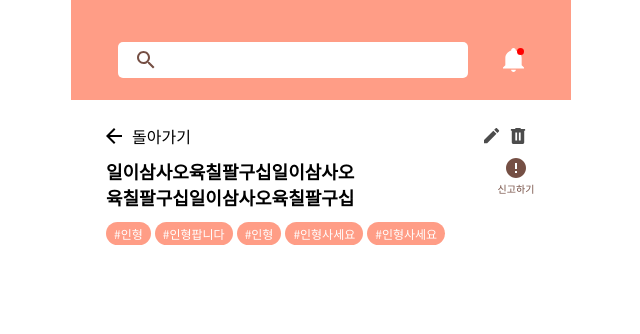
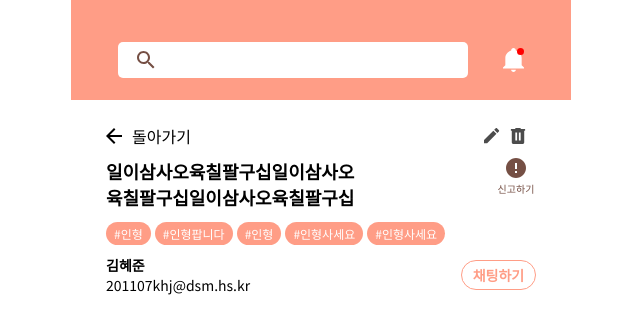
Before and after one commit to TEAM-Tn1/NUGUNA_Client, a React (Create React App) app: page /view/post in a window 1280 px wide. Shown: the top 334 px of the page, without its empty margins (319-959 px from the left). Built offline with nearby package versions, Linux system fonts and the light colour scheme; the HTML template or start-up script is replaced by a standard one.

Commit message:
[ADD] components detailPost

```diff
--- a/src/components/detailPost/DetailContent.tsx
+++ b/src/components/detailPost/DetailContent.tsx
@@ -1,14 +1,16 @@
 import React, { FC } from 'react';
 import * as S from './style';
 import { reportIcon } from '../../assets/detailPost';
-import { REPORT } from '../../constance/detailPost';
+import { CHAT, REPORT } from '../../constance/detailPost';
 
 interface Props {
   title: string;
   hashtage: Array<string>;
+  userInfo: { writerEmail: string; writerName: string };
 }
 
-const DetailContent: FC<Props> = ({ title, hashtage }) => {
+const DetailContent: FC<Props> = props => {
+  const { title, hashtage, userInfo } = props;
   return (
     <S.DetailContent>
       <S.TitleLine>
@@ -27,6 +29,15 @@ const DetailContent: FC<Props> = ({ title, hashtage }) => {
           );
         })}
       </S.HashTageLine>
+      <S.UserInfoAndChatLine>
+        <div>
+          <p>{userInfo.writerName}</p>
+          <p>{userInfo.writerEmail}</p>
+        </div>
+        <S.ChattingBtn>
+          <p>{CHAT}</p>
+        </S.ChattingBtn>
+      </S.UserInfoAndChatLine>
     </S.DetailContent>
   );
 };
--- a/src/components/detailPost/DetailPost.tsx
+++ b/src/components/detailPost/DetailPost.tsx
@@ -23,6 +23,7 @@ const DetailPost = () => {
         <DetailContent
           title={'일이삼사오육칠팔구십일이삼사오육칠팔구십일이삼사오육칠팔구십'}
           hashtage={['#인형', '#인형팝니다', '#인형', '#인형사세요', '#인형사세요']}
+          userInfo={{ writerEmail: '201107khj@dsm.hs.kr', writerName: '김혜준' }}
         />
       </S.ContentBox>
     </S.DetailPost>
--- a/src/components/detailPost/style/index.ts
+++ b/src/components/detailPost/style/index.ts
@@ -76,10 +76,12 @@ export const ReportIcon = styled.img`
 
 export const HashTageLine = styled.div`
   width: 86%;
+  max-height: 53px;
   display: flex;
+  flex-wrap: wrap;
   gap: 4px;
-  overflow: hidden;
   margin: 0 auto;
+  margin-bottom: 12px;
 `;
 
 export const HashTag = styled.div`
@@ -93,3 +95,34 @@ export const HashTag = styled.div`
   justify-content: center;
   align-items: center;
 `;
+
+export const UserInfoAndChatLine = styled.div`
+  width: 86%;
+  height: 36px;
+  display: flex;
+  justify-content: space-between;
+  align-items: center;
+  margin: 0 auto;
+  > div:first-child > p {
+    font-size: 14px;
+  }
+  > div:first-child > p:first-child {
+    font-weight: bold;
+  }
+`;
+
+export const ChattingBtn = styled.div`
+  width: 75px;
+  height: 30px;
+  border-radius: 30px;
+  border: 1px solid ${color.mainColor};
+  display: flex;
+  justify-content: center;
+  align-items: center;
+  > p {
+    font-size: 14px;
+    font-weight: bold;
+    cursor: pointer;
+    color: ${color.mainColor};
+  }
+`;
```
